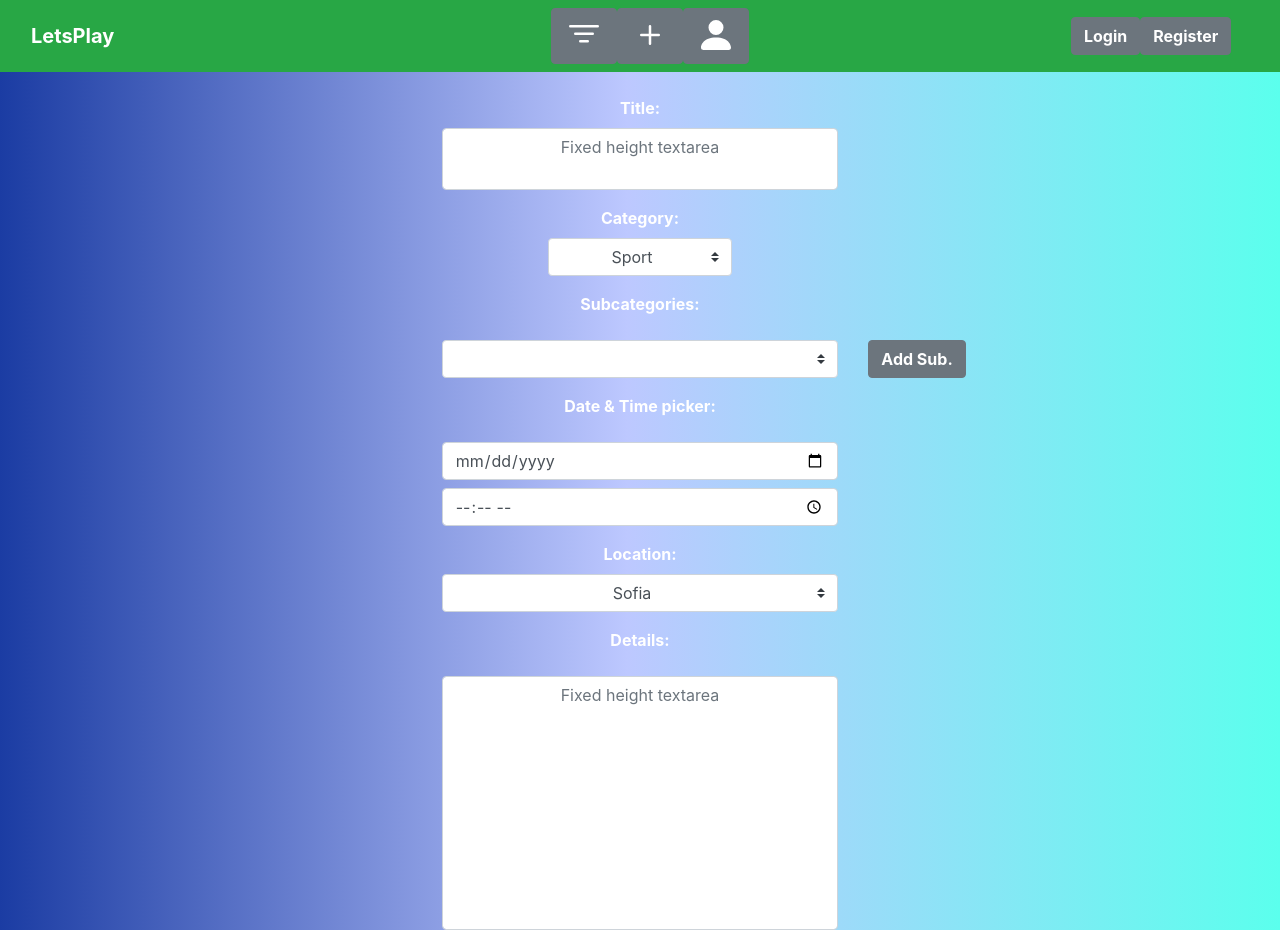
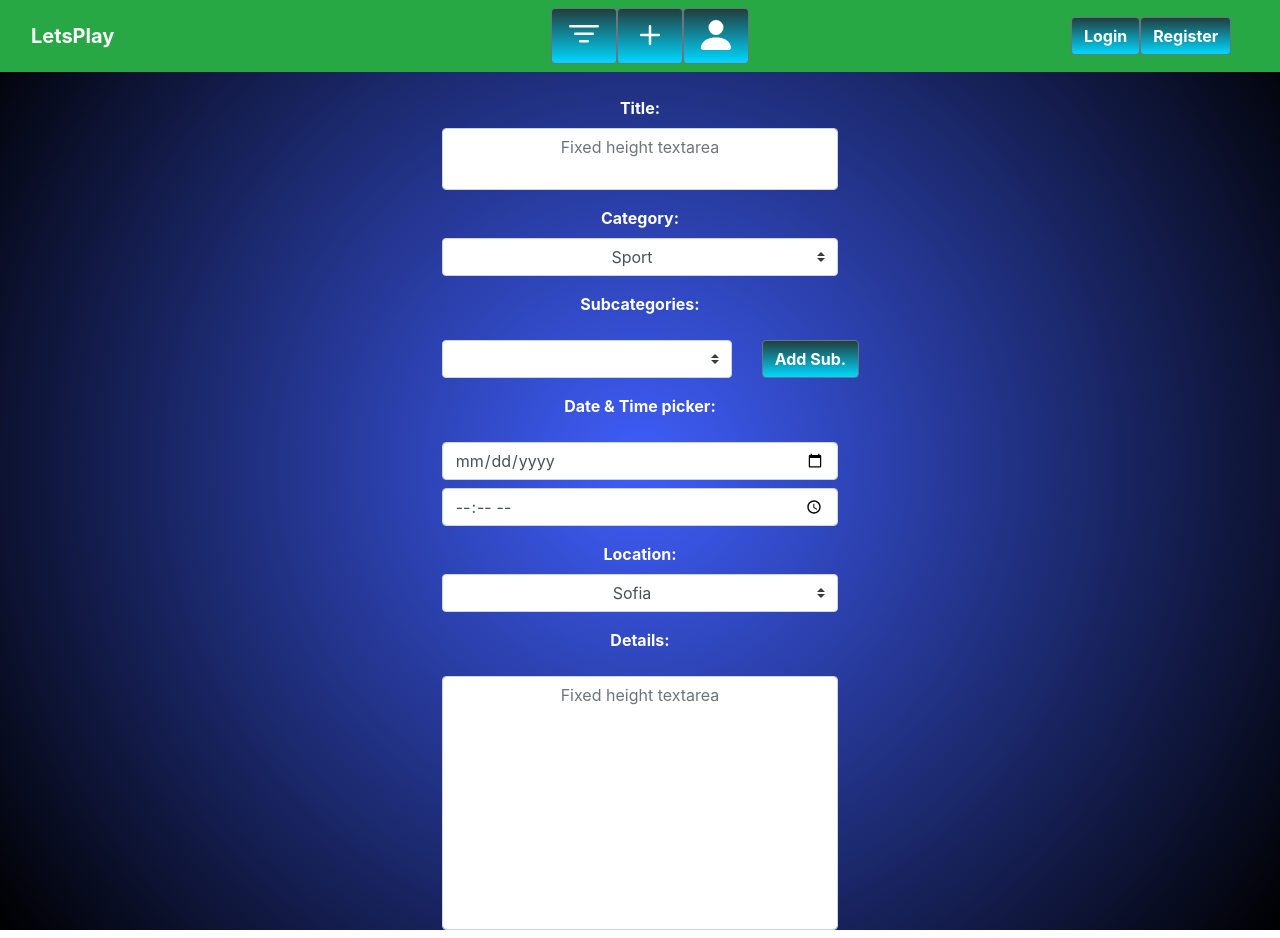
Before and after one commit to mor-ph/lavina, a Vue app in the folder WebFrontEnd/: page /createEvent in a window 1280 px wide. Built offline with nearby package versions, Linux system fonts and the light colour scheme.

Commit message:
Change Color Font and color button
---

```diff
--- a/WebFrontEnd/src/Header.vue
+++ b/WebFrontEnd/src/Header.vue
@@ -13,19 +13,19 @@
           <b-button-toolbar>
             <b-button-group>
               <router-link to="/">
-                <b-button title="Category">
+                <b-button title="Category" class="colorbutton">
                   <b-icon icon="filter" font-scale="2.5" aria-hidden="true"></b-icon>
                 </b-button>
               </router-link>
 
               <router-link to="/createEvent">
-                <b-button title="CreatEvent">
+                <b-button title="CreatEvent" class="colorbutton">
                   <b-icon icon="plus" font-scale="2.5" aria-hidden="true"></b-icon>
                 </b-button>
               </router-link>
 
               <router-link to="/profile">
-                <b-button title="Profil">
+                <b-button title="Profil" class="colorbutton">
                   <b-icon icon="person-fill" font-scale="2.5" aria-hidden="true"></b-icon>
                 </b-button>
               </router-link>
@@ -40,10 +40,10 @@
             <b-navbar-nav>
               <div>
                 <router-link to="/login">
-                  <b-button><strong>Login</strong></b-button>
+                  <b-button class="colorbutton"><strong>Login</strong></b-button>
                 </router-link>
                 <router-link to="/register">
-                  <b-button><strong>Register</strong></b-button>
+                  <b-button class="colorbutton"><strong>Register</strong></b-button>
                 </router-link>
               </div>
             </b-navbar-nav>
@@ -57,5 +57,9 @@
 <script>
 </script>
 
-<style lang="scss">
+<style>
+.colorbutton{
+ background: rgb(33,62,62);
+background: linear-gradient(180deg, rgba(33,62,62,1) 0%, rgba(0,215,255,1) 100%);
+}
 </style>
--- a/WebFrontEnd/src/components/CreateEvent/CreateEvent.vue
+++ b/WebFrontEnd/src/components/CreateEvent/CreateEvent.vue
@@ -26,9 +26,9 @@
 
         <!-- Category -->
         <b-row class="my-3">
-          <b-col sm="5"></b-col>
+          <b-col sm="4"></b-col>
 
-          <b-col sm="2">
+          <b-col sm="4">
             <div class="text-center">
               <label for="example-category" class="text-white">
                 <strong>Category:</strong>
@@ -59,14 +59,14 @@
         <b-row class="my-3">
           <b-col sm="4"></b-col>
 
-          <b-col sm="4">
+          <b-col sm="3">
             <b-form-select id="example-subcategorys" v-model="subcategory" :options="subcategorys"></b-form-select>
           </b-col>
 
           <!-- Add subcategory -->
           <div>
             <b-col>
-              <b-button v-b-modal.modal-prevent-closing>
+              <b-button v-b-modal.modal-prevent-closing class="colorbutton">
                 <strong>Add Sub.</strong>
               </b-button>
             </b-col>
@@ -230,15 +230,14 @@ export default {
 }
 </script>
 
-<style >
+<style scoped>
 .body {
   padding-top: 80px;
-  background: rgb(27, 60, 163);
-  background: linear-gradient(
-    90deg,
-    rgba(27, 60, 163, 1) 0%,
-    rgba(189, 200, 255, 1) 49%,
-    rgba(91, 255, 237, 1) 100%
-  );
+  background: rgb(63,94,251);
+background: radial-gradient(circle, rgba(63,94,251,1) 0%, rgba(0,0,0,1) 100%);
+}
+.colorbutton{
+ background: rgb(33,62,62);
+background: linear-gradient(180deg, rgba(33,62,62,1) 0%, rgba(0,215,255,1) 100%);
 }
 </style>
```
